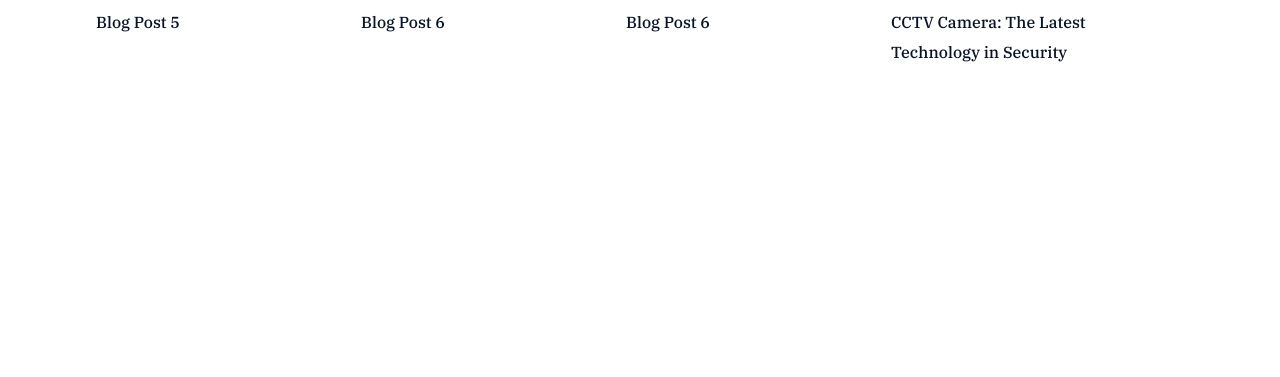
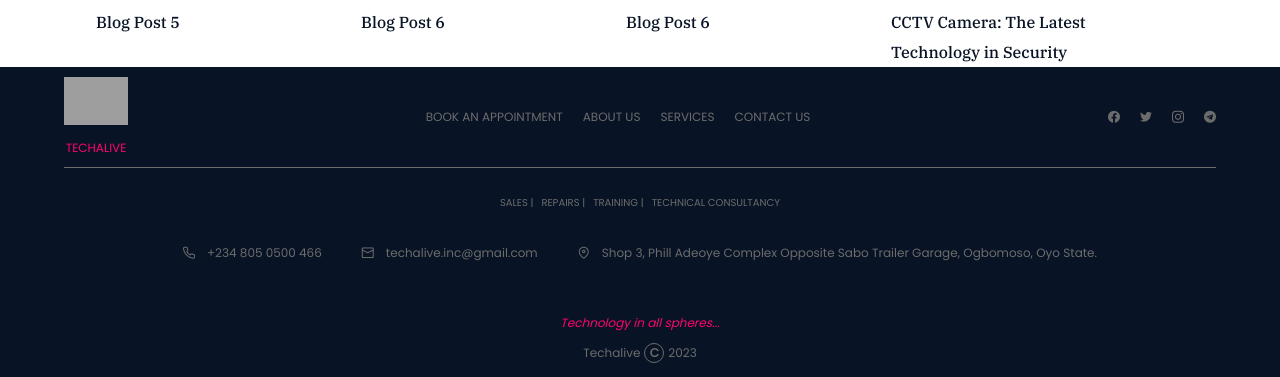
Before and after one commit to Dev-Ridwan16/Techalive-inc, a React (Vite) app: page /blog-posts in a window 1280 px wide. Shown: the part 959-1336 px from the top of the page. Before the commit the page ends 1026 px from the top, so only its background shows below. Built offline with nearby package versions, Linux system fonts and the light colour scheme; grey boxes are pictures that could not be loaded.

Commit message:
imported footer to blog posts page

```diff
--- a/src/components/pages/Blog.jsx
+++ b/src/components/pages/Blog.jsx
@@ -4,6 +4,7 @@ import Error from "../../../public/error.svg";
 
 import "../../Styles/Blog.css";
 import { blog_posts } from "../../default_data";
+import Footer from "../../layouts/Footer";
 
 export const Blog = () => {
   return (
@@ -12,6 +13,7 @@ export const Blog = () => {
       <div className="max-w-[85%] mx-auto">
         <BlogPosts />
       </div>
+      <Footer />
     </div>
   );
 };
```
